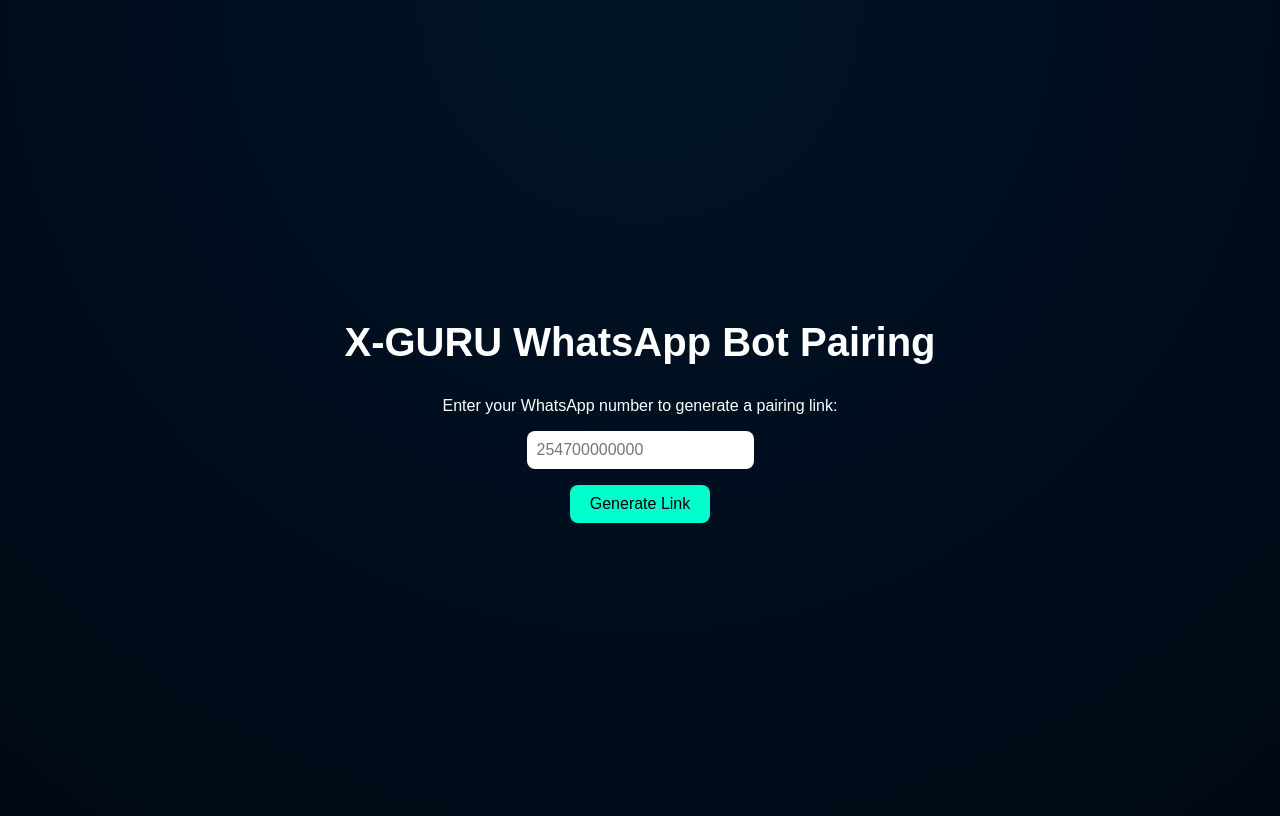
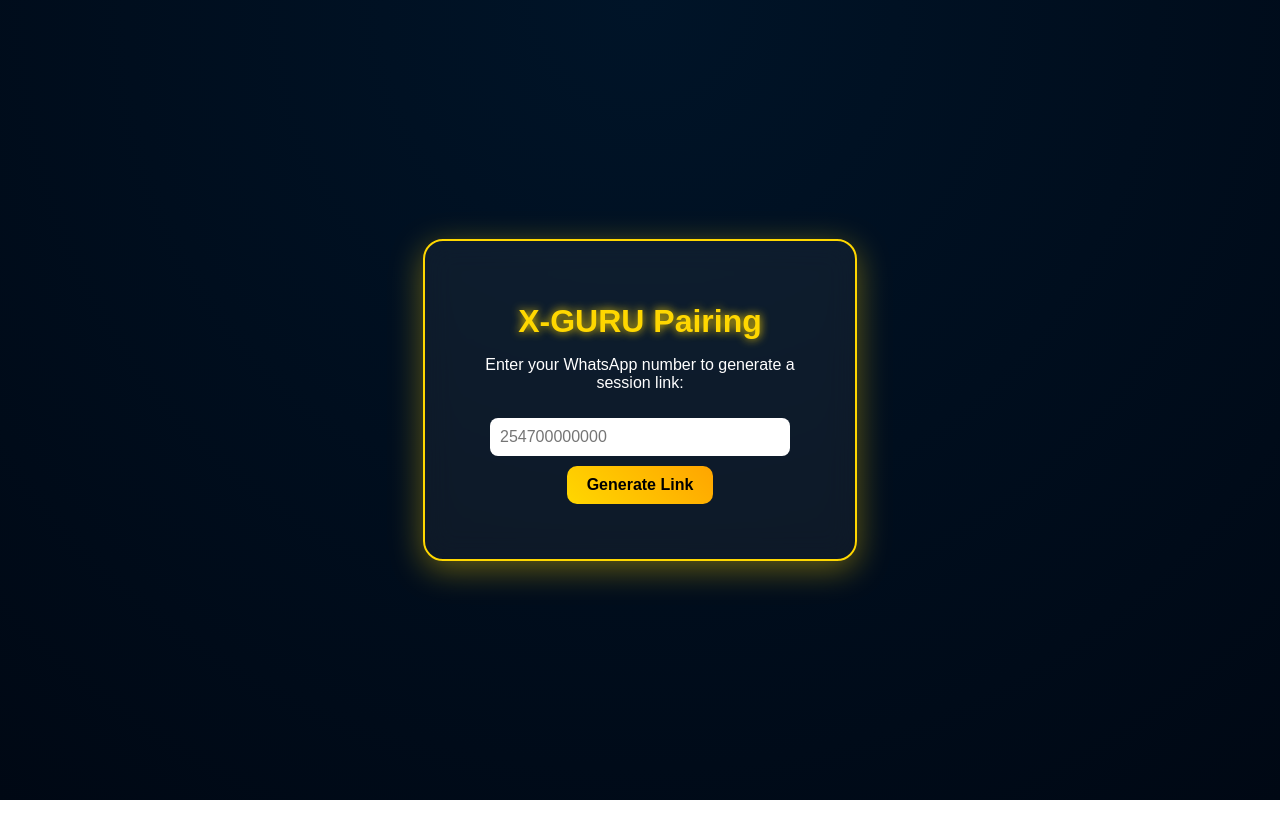
Before and after one commit to ADDICT-HUB/X-GURUPAIR, a website: page public/index.html in a window 1280 px wide. Drawn offline with Linux system fonts and the light colour scheme.

Commit message:
Add files via upload

```diff
--- a/public/index.html
+++ b/public/index.html
@@ -7,36 +7,14 @@
 <link rel="stylesheet" href="/style.css">
 </head>
 <body>
-<h1>X-GURU WhatsApp Bot Pairing</h1>
-<p>Enter your WhatsApp number to generate a pairing link:</p>
-<input type="text" id="number" placeholder="254700000000" />
-<button onclick="generatePair()">Generate Link</button>
-<div id="result"></div>
+<div class="glass-card">
+    <h1>X-GURU Pairing</h1>
+    <p>Enter your WhatsApp number to generate a session link:</p>
+    <input type="text" id="number" placeholder="254700000000" />
+    <button onclick="generatePair()">Generate Link</button>
+    <div id="result"></div>
+</div>
 
-<script>
-async function generatePair() {
-    const number = document.getElementById('number').value.trim();
-    if (!number) {
-        alert('Please enter a number');
-        return;
-    }
-
-    const res = await fetch('/pair', {
-        method: 'POST',
-        headers: { 'Content-Type': 'application/json' },
-        body: JSON.stringify({ number })
-    });
-
-    const data = await res.json();
-    const resultDiv = document.getElementById('result');
-    if (data.error) {
-        resultDiv.innerHTML = `<p style="color:red">${data.error}</p>`;
-    } else {
-        resultDiv.innerHTML = `<p>✅ Pairing link generated:</p>
-                               <a href="${data.whatsappLink}" target="_blank">${data.whatsappLink}</a>
-                               <p>Session ID: ${data.sessionId}</p>`;
-    }
-}
-</script>
+<script src="/script.js"></script>
 </body>
 </html>
--- a/public/style.css
+++ b/public/style.css
@@ -3,40 +3,64 @@
     background: radial-gradient(circle at top, #001428, #000814);
     color: white;
     display: flex;
-    flex-direction: column;
     align-items: center;
     justify-content: center;
     height: 100vh;
+    margin: 0;
+}
+
+.glass-card {
+    background: rgba(255, 255, 255, 0.05);
+    backdrop-filter: blur(15px);
+    -webkit-backdrop-filter: blur(15px);
+    border: 2px solid #FFD700;
+    border-radius: 20px;
+    box-shadow: 0 8px 32px rgba(255, 215, 0, 0.4);
+    padding: 40px;
+    width: 350px;
     text-align: center;
 }
 
-h1 {
-    font-size: 2.5rem;
+.glass-card h1 {
+    font-size: 2rem;
     margin-bottom: 1rem;
+    color: #FFD700;
+    text-shadow: 0 0 10px #FFD700;
 }
 
 input {
+    width: 80%;
     padding: 10px;
-    font-size: 1rem;
+    margin: 10px 0;
     border-radius: 8px;
     border: none;
-    margin-bottom: 1rem;
+    font-size: 1rem;
 }
 
 button {
     padding: 10px 20px;
     font-size: 1rem;
-    border-radius: 8px;
+    border-radius: 10px;
     border: none;
-    background-color: #00ffcc;
+    background: linear-gradient(45deg, #FFD700, #FFA500);
+    color: black;
+    font-weight: bold;
     cursor: pointer;
+    transition: transform 0.2s, box-shadow 0.2s;
 }
 
 button:hover {
-    background-color: #00ddb3;
+    transform: scale(1.05);
+    box-shadow: 0 0 15px #FFD700;
 }
 
-a {
-    color: #00ffcc;
-    word-break: break-all;
+#result {
+    margin-top: 15px;
+    word-break: break-word;
 }
+
+#result a {
+    color: #FFD700;
+    text-decoration: none;
+    font-weight: bold;
+}
```
